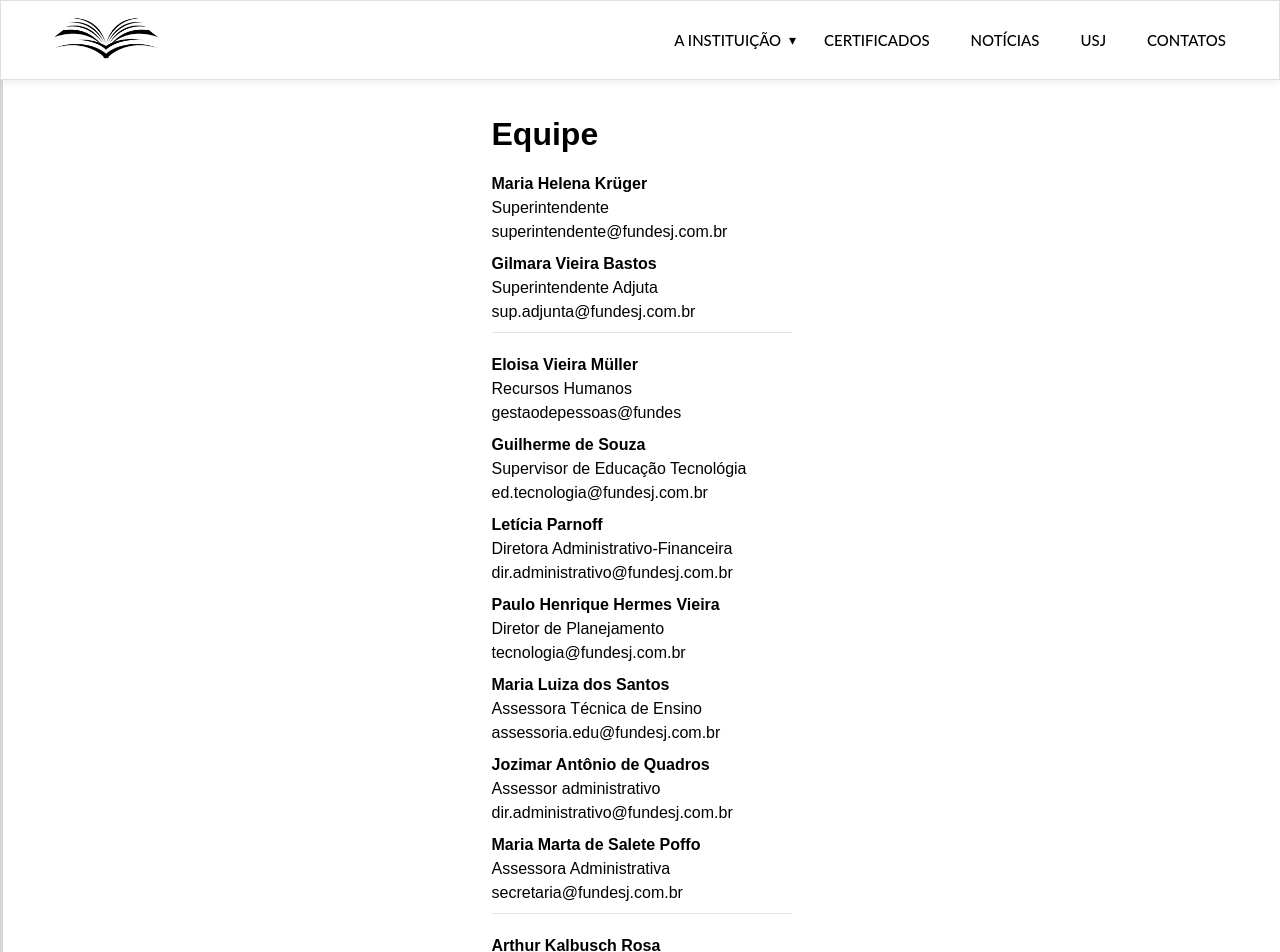
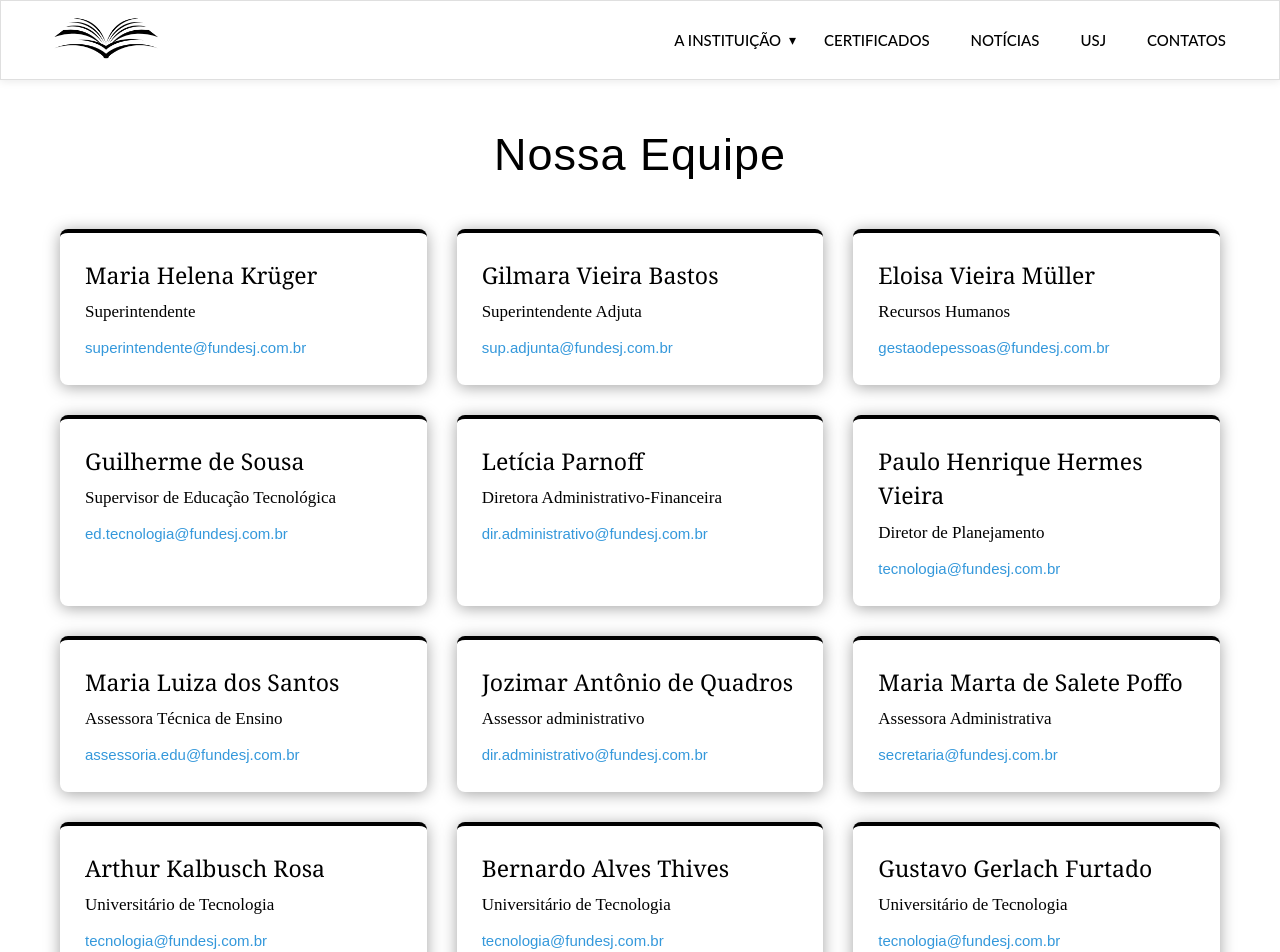
Before and after one commit to FUNDESJ/site-fundesj, a React (Vite) app: page /equipe in a window 1280 px wide. Shown: the top 952 px of the page. Built offline with nearby package versions, Linux system fonts and the light colour scheme.

Commit message:
site-fundesj

```diff
--- a/src/App.jsx
+++ b/src/App.jsx
@@ -16,6 +16,7 @@ import Admin from "./pages/admin/index.jsx";
 import PrivateRoute from "./components/PrivateRoute.jsx";
 import Parceiros from "./pages/parceiros/index.jsx";
 import Ciclo from "./pages/ciclo/index.jsx";
+import Idbasico from "./pages/idbasico/index.jsx";
 function App() {
   return (
     <BrowserRouter>
@@ -35,6 +36,7 @@ function App() {
         <Route path='/equipe' element={<Equipe />} />
         <Route path='/parceiros' element={<Parceiros />} />
         <Route path='/ciclo' element={<Ciclo />} />
+        <Route path='/idbasico' element={<Idbasico />} />
          <Route
           path='/admin/*'
           element={
--- a/src/pages/equipe/equipe.css
+++ b/src/pages/equipe/equipe.css
@@ -1,42 +1,84 @@
-.equipe {
-  display: flex;
-  flex-direction: column;
-  align-items: center;
-  justify-content: center;
-  text-align: left;
-  padding: 20px;
-  gap: 0px;
-  width: 100%;
-  border-left: 3px solid #00000029;
-  padding-left: 20px;
+.equipe-container {
+  max-width: 1200px;
+  margin: 0 auto;
+  padding: 40px 20px;
 }
 
-.equipe h2{
-  font-size: 32px;
-  color: black;
-  margin: 10px 0;
-  font-weight: bold;
-  max-width: 300px;   /* Igual ao .equipe p */
-  width: 100%;
-  text-align: left;
+.equipe-title {
+  font-size: 45px;
+  color: #000000;
+  text-align: center;
+  margin-bottom: 40px;
+  font-weight: 300;
+  letter-spacing: 1px;
 }
 
-.equipe p {
-  font-size: 16px;
-  color: rgb(0, 0, 0);
-  margin: 4px 0;
-  width: 100%;
-  max-width: 300px;
-  text-align: left;
-
+.team-grid {
+  display: grid;
+  grid-template-columns: repeat(auto-fill, minmax(280px, 1fr));
+  gap: 30px;
 }
 
-.tecnologia{
-  border-top: 1px solid #52525229;
-  padding-top: 20px;
+.team-card {
+  background: white;
+  border-radius: 8px;
+  padding: 25px;
+  box-shadow: 0 4px 6px rgba(0, 0, 0, 0.05);
+  transition: transform 0.3s ease, box-shadow 0.3s ease;
+  border-top: 4px solid #3498db;
+  box-shadow: 0 2px 16px rgba(0, 0, 0, 0.363);
 }
 
-.superintendente{
-  border-top: 1px solid #52525229;
-  padding-top: 20px;
+.team-card:hover {
+  transform: translateY(-5px);
+  box-shadow: 0 10px 20px rgba(0, 0, 0, 0.1);
 }
+
+.member-name {
+  font-size: 23px;
+  color: #000000;
+  margin-bottom: 8px;
+  font-weight: 500;
+  font-family: Georgia, serif;
+}
+
+.member-position {
+  font-size: 17px;
+  color: #000000;
+  margin-bottom: 12px;
+  line-height: 1.4;
+  font-family: serif;
+}
+
+.member-email {
+  font-size: 15px;
+  color: #3498db;
+  text-decoration: none;
+  display: inline-block;
+  word-break: break-all;
+}
+
+.member-email:hover {
+  text-decoration: underline;
+}
+
+/* Category colors */
+.team-card.leadership,
+.team-card.hr,
+.team-card.technology,
+.team-card.finance,
+.team-card.planning,
+.team-card.education,
+.team-card.admin {
+  border-top-color: #000000;
+}
+
+@media (max-width: 768px) {
+  .team-grid {
+    grid-template-columns: 1fr;
+  }
+
+  .equipe-title {
+    font-size: 2rem;
+  }
+}
--- a/src/pages/equipe/index.jsx
+++ b/src/pages/equipe/index.jsx
@@ -2,99 +2,121 @@ import Header from '../header';
 import Footer from '../footer/footer';
 import './equipe.css';
 
+function Equipe() {
+  const teamMembers = [
+    {
+      name: "Maria Helena Krüger",
+      position: "Superintendente",
+      email: "superintendente@fundesj.com.br",
+      category: "leadership"
+    },
+    {
+      name: "Gilmara Vieira Bastos",
+      position: "Superintendente Adjuta",
+      email: "sup.adjunta@fundesj.com.br",
+      category: "leadership"
+    },
+    {
+      name: "Eloisa Vieira Müller",
+      position: "Recursos Humanos",
+      email: "gestaodepessoas@fundesj.com.br",
+      category: "hr"
+    },
+    {
+      name: "Guilherme de Sousa",
+      position: "Supervisor de Educação Tecnológica",
+      email: "ed.tecnologia@fundesj.com.br",
+      category: "technology"
+    },
+    {
+      name: "Letícia Parnoff",
+      position: "Diretora Administrativo-Financeira",
+      email: "dir.administrativo@fundesj.com.br",
+      category: "finance"
+    },
+    {
+      name: "Paulo Henrique Hermes Vieira",
+      position: "Diretor de Planejamento",
+      email: "tecnologia@fundesj.com.br",
+      category: "planning"
+    },
+    {
+      name: "Maria Luiza dos Santos",
+      position: "Assessora Técnica de Ensino",
+      email: "assessoria.edu@fundesj.com.br",
+      category: "education"
+    },
+    {
+      name: "Jozimar Antônio de Quadros",
+      position: "Assessor administrativo",
+      email: "dir.administrativo@fundesj.com.br",
+      category: "admin"
+    },
+    {
+      name: "Maria Marta de Salete Poffo",
+      position: "Assessora Administrativa",
+      email: "secretaria@fundesj.com.br",
+      category: "admin"
+    },
+    {
+      name: "Arthur Kalbusch Rosa",
+      position: "Universitário de Tecnologia",
+      email: "tecnologia@fundesj.com.br",
+      category: "technology"
+    },
+    {
+      name: "Bernardo Alves Thives",
+      position: "Universitário de Tecnologia",
+      email: "tecnologia@fundesj.com.br",
+      category: "technology"
+    },
+    {
+      name: "Gustavo Gerlach Furtado",
+      position: "Universitário de Tecnologia",
+      email: "tecnologia@fundesj.com.br",
+      category: "technology"
+    },
+    {
+      name: "Felipe Linhares Domingues",
+      position: "Universitário de Tecnologia",
+      email: "tecnologia@fundesj.com.br",
+      category: "technology"
+    },
+    {
+      name: "Arianni de Campos",
+      position: "Universitário de Tecnologia",
+      email: "tecnologia@fundesj.com.br",
+      category: "technology"
+    },
+    {
+      name: "Thiago W. Barcellos de Salles",
+      position: "Universitário de Recursos Humanos",
+      email: "tecnologia@fundesj.com.br",
+      category: "hr"
+    }
+  ];
 
-function Equipe() {
-    return (
-        <>
-            <Header />
-            <div className='equipe'>
-                <h2 className='titulo'>Equipe</h2>
-                <p>
-                    <strong>Maria Helena Krüger</strong><br />
-                    Superintendente<br />
-                    superintendente@fundesj.com.br
-                </p>
-                <p>
-                    <strong>Gilmara Vieira Bastos</strong><br />
-                    Superintendente Adjuta<br />
-                    sup.adjunta@fundesj.com.br
-                </p>
-                <p className='superintendente'>
-                    <strong>Eloisa Vieira Müller</strong><br />
-                    Recursos Humanos<br />
-                    gestaodepessoas@fundes
-                </p>
-                <p>
-                    <strong>Guilherme de Souza</strong><br />
-                    Supervisor de Educação Tecnológia<br />
-                    ed.tecnologia@fundesj.com.br
-                </p>
-                <p>
-                    <strong>Letícia Parnoff</strong><br />
-                    Diretora Administrativo-Financeira<br />
-                    dir.administrativo@fundesj.com.br
-                </p>
-                <p>
-                    <strong>Paulo Henrique Hermes Vieira</strong><br />
-                    Diretor de Planejamento<br />
-                    tecnologia@fundesj.com.br
-                </p>
-                <p>
-                    <strong>Maria Luiza dos Santos</strong><br />
-                    Assessora Técnica de Ensino<br />
-                    assessoria.edu@fundesj.com.br
-                </p>
-                <p>
-                    <strong>Jozimar Antônio de Quadros</strong><br />
-                    Assessor administrativo<br />
-                    dir.administrativo@fundesj.com.br
-                </p>
-                <p>
-                    <strong>Maria Marta de Salete Poffo</strong><br />
-                    Assessora Administrativa<br />
-                    secretaria@fundesj.com.br
-                </p>
-                <p className='tecnologia'>
-                    <strong>Arthur Kalbusch Rosa</strong><br />
-                    Universitário de Tecnologia<br />
-                    tecnologia@fundesj.com.br
-                </p>
-                <p>
-                    <strong>Bernardo Alves Thives</strong><br />
-                    Universitário de Tecnologia<br />
-                    tecnologia@fundesj.com.br
-                </p>
-                <p>
-                    <strong>Gustavo Gerlach Furtado</strong><br />
-                    Universitário de Tecnologia<br />
-                    tecnologia@fundesj.com.br
-                </p>
-                <p>
-                    <strong>Felipe Linhares Domingues</strong><br />
-                    Universitário de Tecnologia<br />
-                    tecnologia@fundesj.com.br
-                </p>
-                <p>
-                    <strong>Arianni de Campos</strong><br />
-                    Universitário de Tecnologia<br />
-                    tecnologia@fundesj.com.br
-                </p>
-                <p>
-                    <strong>Thiago W. Barcellos de Salles</strong><br />
-                    Universitário de Recursos Humanos<br />
-                    tecnologia@fundesj.com.br
-                </p>
+  return (
+    <>
+      <Header />
+      <div className='equipe-container'>
+        <h2 className='equipe-title'>Nossa Equipe</h2>
+
+        <div className="team-grid">
+          {teamMembers.map((member, index) => (
+            <div key={index} className={`team-card ${member.category}`}>
+              <h3 className="member-name">{member.name}</h3>
+              <p className="member-position">{member.position}</p>
+              <a href={`mailto:${member.email}`} className="member-email">
+                {member.email}
+              </a>
             </div>
-            <Footer />
-
-        </>
-    )
-
-
-
-
-
-
+          ))}
+        </div>
+      </div>
+      <Footer />
+    </>
+  );
 }
 
 export default Equipe;
--- a/src/pages/home/index.jsx
+++ b/src/pages/home/index.jsx
@@ -24,7 +24,7 @@ function Home() {
         },
         {
             id: 2,
-            titulo: "Inclusão Digital Para Idosos",
+            titulo: "Curso Básico Inclusão Digital",
             descricao: "Inclusão Digital Para Idosos são aulas semanais que levam conhecimentos para os 60+, abordando os conhecimentos básicos para a utilização de um Smartphone.",
             foto: inclusaoidosos,
             link: ""
--- /dev/null
+++ b/src/pages/idbasico/idbasico.css
@@ -0,0 +1,129 @@
+.projeto-container {
+  max-width: 800px;
+  margin: 0 auto;
+  padding: 40px 20px;
+  font-family: 'Montserrat', sans-serif;
+}
+
+.projeto-header {
+  text-align: center;
+  margin-bottom: 60px;
+}
+
+.projeto-title {
+  font-size: 50px;
+  font-weight: 600;
+  color: #2c3e50;
+  letter-spacing: 0;
+  text-transform: uppercase;
+  margin-bottom: 20px;
+  font-family: lato, sans-serif;
+  margin-top: 50px;
+}
+
+.projeto-grid {
+  display: flex;
+  flex-direction: column;
+  gap: 30px;
+}
+
+.projeto-row {
+  display: flex;
+  justify-content: center;
+  gap: 30px;
+}
+
+.action-card {
+  background: white;
+  border-radius: 10px;
+  padding: 30px;
+  box-shadow: 0 5px 15px rgba(0, 0, 0, 0.05);
+  transition: all 0.3s ease;
+  text-align: center;
+  cursor: pointer;
+  border-top: 4px solid #3498db;    /* Borda azul no topo */
+  border-bottom: 4px solid #3498db; /* Borda azul na base */
+  width: 350px;
+  height: 241px;
+  position: relative;
+}
+
+.action-card2 {
+  background: white;
+  border-radius: 10px;
+  padding: 30px;
+  box-shadow: 0 5px 15px rgba(0, 0, 0, 0.05);
+  transition: all 0.3s ease;
+  text-align: center;
+  cursor: pointer;
+  border-top: 4px solid #3498db;    /* Borda azul no topo */
+  border-bottom: 4px solid #3498db; /* Borda azul na base */
+  width: 350px;
+  height: 95px;
+  position: relative;
+  margin-bottom: 200px;
+}
+
+.imgvoluntario{
+    width: 90%;
+    height: auto;
+    border-radius: 10px;
+    margin-bottom: 20px;
+}
+
+.imgconheca{
+    width: 90%;
+    height: auto;
+    border-radius: 10px;
+    margin-bottom: 20px;
+}
+
+.action-card:hover,
+.action-card2:hover {
+  transform: translateY(-5px);
+  box-shadow: 0 10px 25px rgba(0, 0, 0, 0.1);
+  border-top: 4px solid #2980b9;    /* Azul mais escuro no hover */
+  border-bottom: 4px solid #2980b9; /* Azul mais escuro no hover */
+}
+
+.action-card h2 {
+  font-size: 24px;
+  color: #2c3e50;
+  margin-bottom: 20px;
+  font-weight: 600;
+}
+
+.action-card2 h2 {
+  font-size: 24px;
+  color: #2c3e50;
+  margin-bottom: 20px;
+  font-weight: 600;
+}
+
+.action-icon {
+  font-size: 2.5rem;
+  color: #3498db;
+  transition: transform 0.3s ease;
+}
+
+.action-card:hover .action-icon {
+  transform: scale(1.1);
+  color: #2980b9; /* Azul mais escuro no hover */
+}
+
+
+@media (max-width: 768px) {
+  .projeto-title {
+    font-size: 2rem;
+  }
+
+  .projeto-row {
+    flex-direction: column;
+    align-items: center;
+  }
+
+  .action-card {
+    width: 100%;
+    max-width: 300px;
+  }
+}
--- /dev/null
+++ b/src/pages/idbasico/index.jsx
@@ -0,0 +1,47 @@
+import Header from '../header/index.jsx';
+import Footer from '../footer/footer'
+import voluntario from '../../images/fotos idbasico/voluntarios.png';
+import conheca from '../../images/fotos idbasico/conheca1.png';
+import './idbasico.css';
+
+function Idbasico() {
+  return (
+    <>
+    <Header />
+    <div className="projeto-container">
+      <div className="projeto-header">
+        <h1 className="projeto-title">CONHEÇA O PROJETO</h1>
+      </div>
+
+      <div className="projeto-grid">
+        {/* Linha Superior */}
+        <div className="projeto-row">
+          <div className="action-card">
+            <h2>SOBRE O PROJETO</h2>
+            <img src={conheca} alt="img conheça o projeto" className='imgconheca'/>
+          </div>
+
+          <div className="action-card">
+            <h2>SEJA UM VOLUNTÁRIO</h2>
+            <img src={voluntario} alt="img voluntários" className='imgvoluntario'/>
+          </div>
+        </div>
+
+        {/* Linha Inferior */}
+        <div className="projeto-row">
+          <div className="action-card2">
+            <h2>MÓDULOS</h2>
+          </div>
+
+          <div className="action-card2">
+            <h2>CHAMADA 2025</h2>
+          </div>
+        </div>
+      </div>
+    </div>
+    <Footer />
+    </>
+  );
+}
+
+export default Idbasico;
```
Also changed, not shown: src/images/fotos idbasico/conheca1.png (added), src/images/fotos idbasico/voluntarios.png (added).
